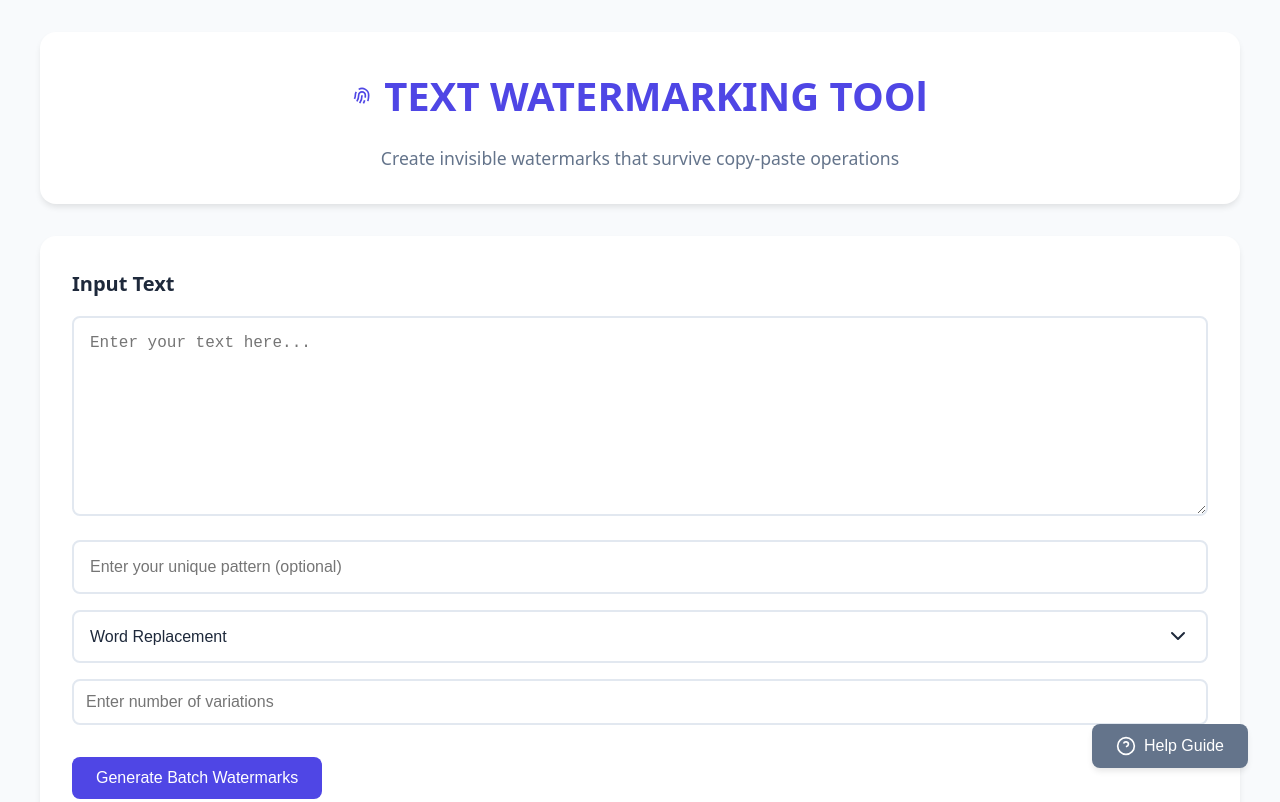
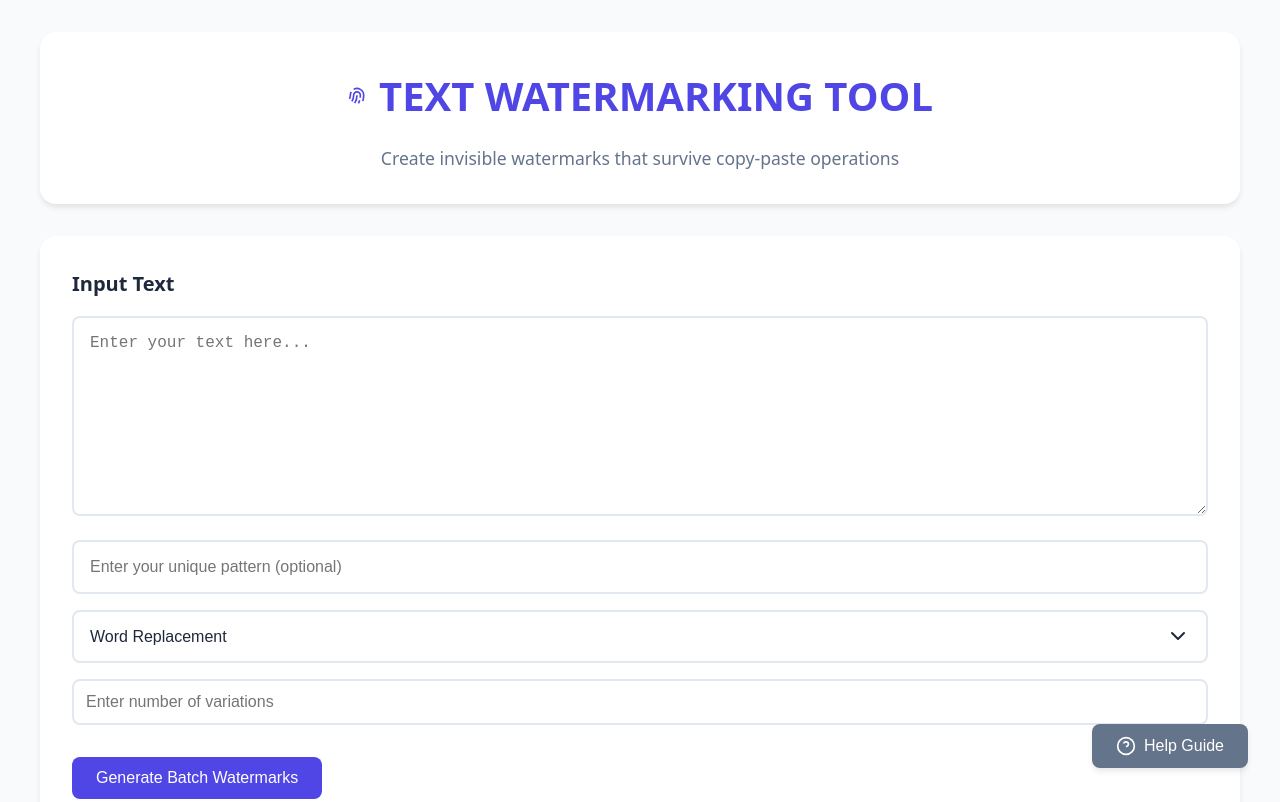
Before and after one commit to DemirBucukoglu/watermark.github.io, a plain HTML site: page index.html in a window 1280 px wide. Shown: the top 802 px of the page. Drawn offline with Linux system fonts and the light colour scheme.

Commit message:
Update index.html

```diff
--- a/index.html
+++ b/index.html
@@ -13,7 +13,7 @@
                 <svg class="icon" viewBox="0 0 24 24" fill="none" stroke="currentColor" stroke-width="2">
                     <path d="M12 11c0 3.517-1.009 6.799-2.753 9.571m-3.44-2.04.054-.09A13.916 13.916 0 0 0 8 11a4 4 0 1 1 8 0c0 1.017-.07 2.019-.203 3m-2.118 6.844A21.88 21.88 0 0 0 15.171 17m3.839 1.132c.645-2.266.99-4.659.99-7.132A8 8 0 0 0 8 4.07M3 15.364c.64-1.319 1-2.8 1-4.364 0-1.457.39-2.823 1.07-4"/>
                 </svg>
-                TEXT WATERMARKING TOOl
+                TEXT WATERMARKING TOOL
             </h1>
             <p>Create invisible watermarks that survive copy-paste operations</p>
         </div>
```
